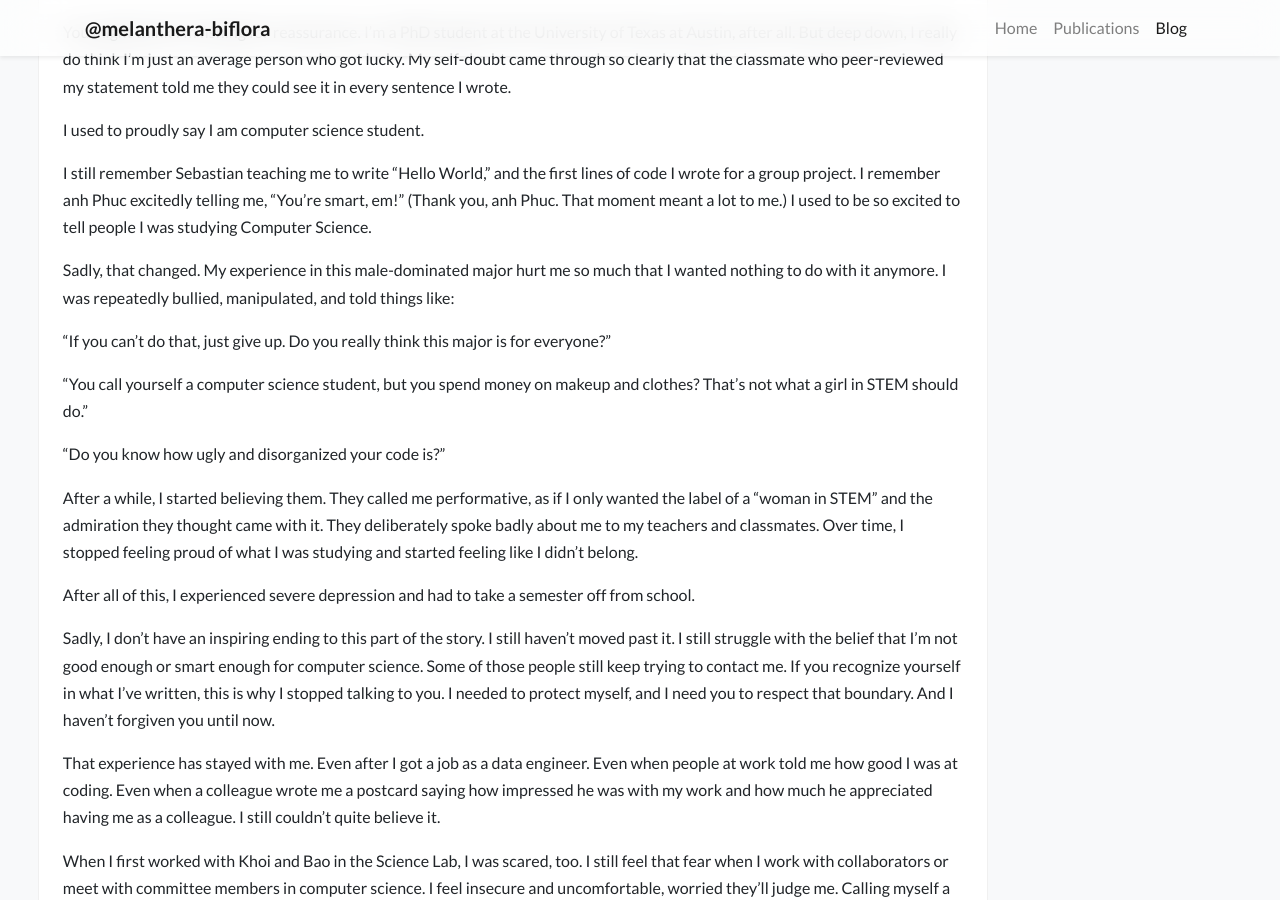
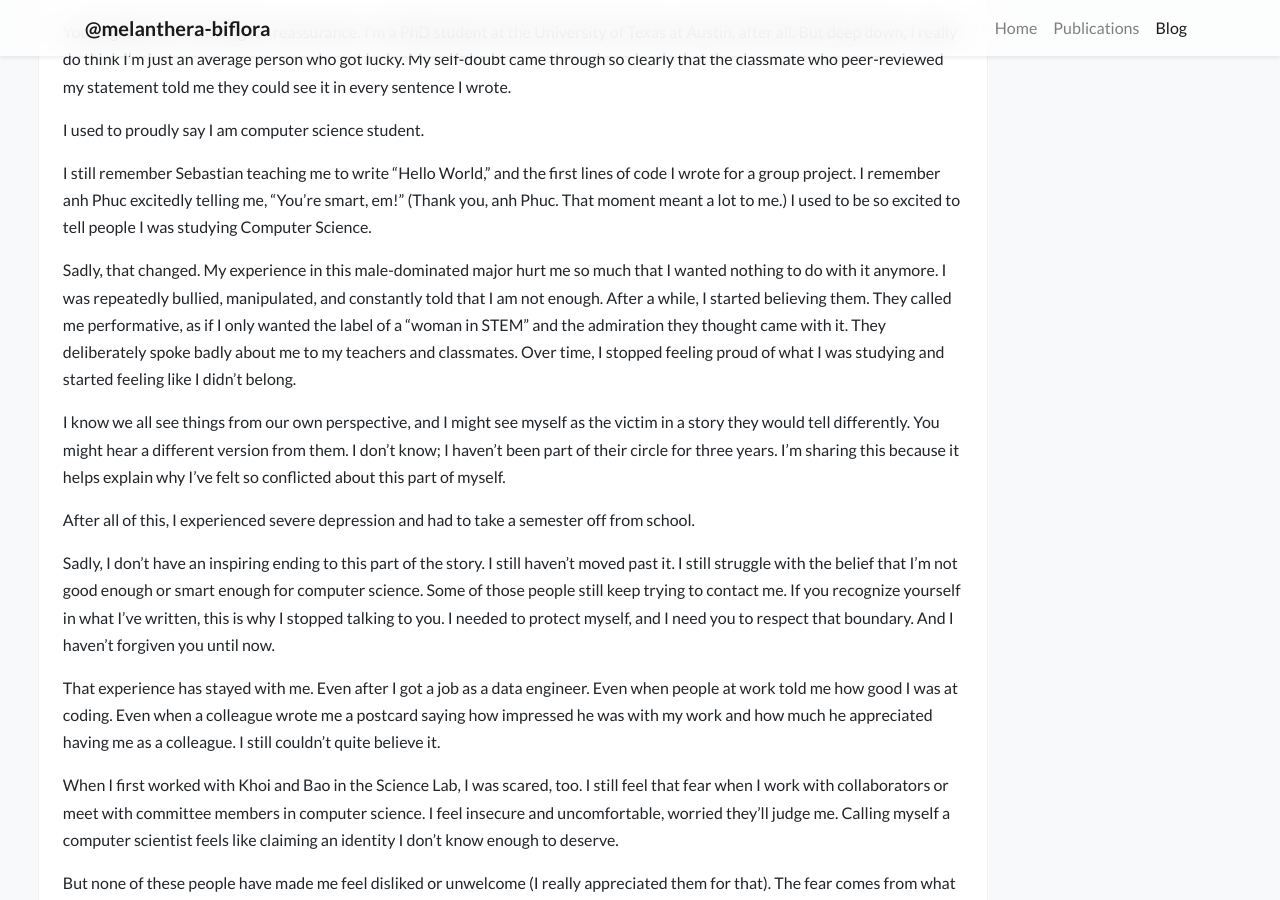
Before and after one commit to melanthera-biflora/melanthera-biflora.github.io, a Jekyll site: the page built from _posts/2026-10-21-blog-post-1.md, in a window 1280 px wide and 900 px high, scrolled down 402 px. Built offline with Jekyll 4.4.1, drawn with Linux system fonts in a browser that asks for light colours; nearby versions of some CDN libraries; a style sheet for code colours, icons or effects is not loaded.

Commit message:
Revise personal narrative in blog post
Removed repetitive statements and clarified feelings about experiences in a male-dominated major.

```diff
--- a/_posts/2026-10-21-blog-post-1.md
+++ b/_posts/2026-10-21-blog-post-1.md
@@ -20,15 +20,9 @@ I used to proudly say I am computer science student.
 
 I still remember Sebastian teaching me to write “Hello World,” and the first lines of code I wrote for a group project. I remember anh Phuc excitedly telling me, “You’re smart, em!” (Thank you, anh Phuc. That moment meant a lot to me.) I used to be so excited to tell people I was studying Computer Science.
 
-Sadly, that changed. My experience in this male-dominated major hurt me so much that I wanted nothing to do with it anymore. I was repeatedly bullied, manipulated, and told things like:
+Sadly, that changed. My experience in this male-dominated major hurt me so much that I wanted nothing to do with it anymore. I was repeatedly bullied, manipulated, and constantly told that I am not enough.  After a while, I started believing them. They called me performative, as if I only wanted the label of a “woman in STEM” and the admiration they thought came with it. They deliberately spoke badly about me to my teachers and classmates. Over time, I stopped feeling proud of what I was studying and started feeling like I didn’t belong.
 
-“If you can’t do that, just give up. Do you really think this major is for everyone?”
-
-“You call yourself a computer science student, but you spend money on makeup and clothes? That’s not what a girl in STEM should do.”
-
-“Do you know how ugly and disorganized your code is?”
-
-After a while, I started believing them. They called me performative, as if I only wanted the label of a “woman in STEM” and the admiration they thought came with it. They deliberately spoke badly about me to my teachers and classmates. Over time, I stopped feeling proud of what I was studying and started feeling like I didn’t belong.
+I know we all see things from our own perspective, and I might see myself as the victim in a story they would tell differently. You might hear a different version from them. I don’t know; I haven’t been part of their circle for three years. I’m sharing this because it helps explain why I’ve felt so conflicted about this part of myself.
 
 After all of this, I experienced severe depression and had to take a semester off from school.
 
```
